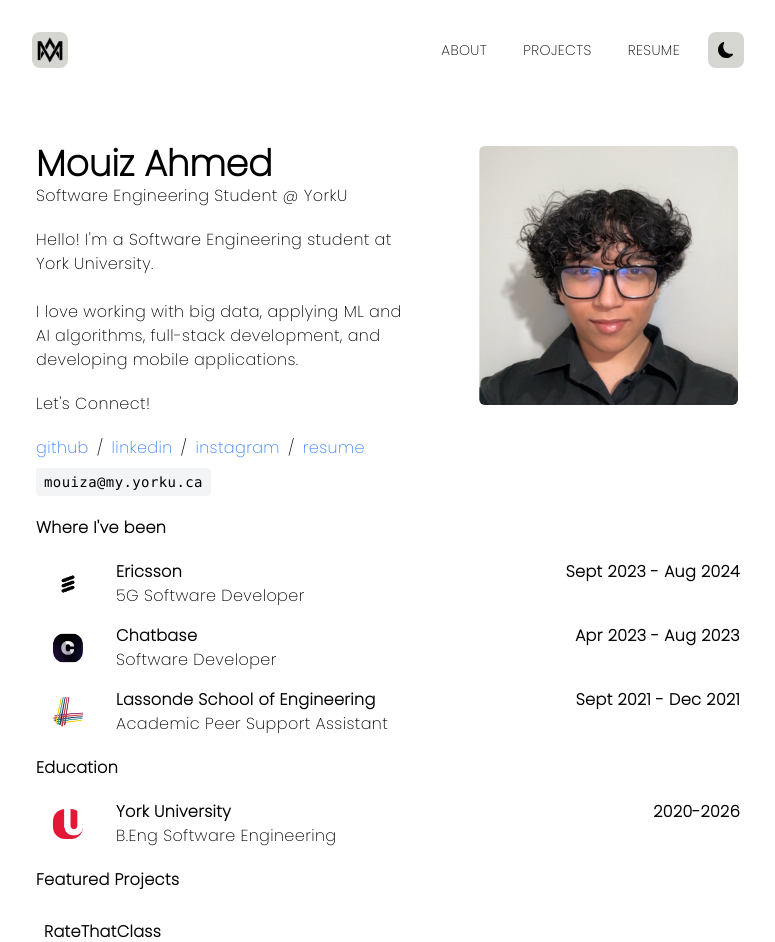
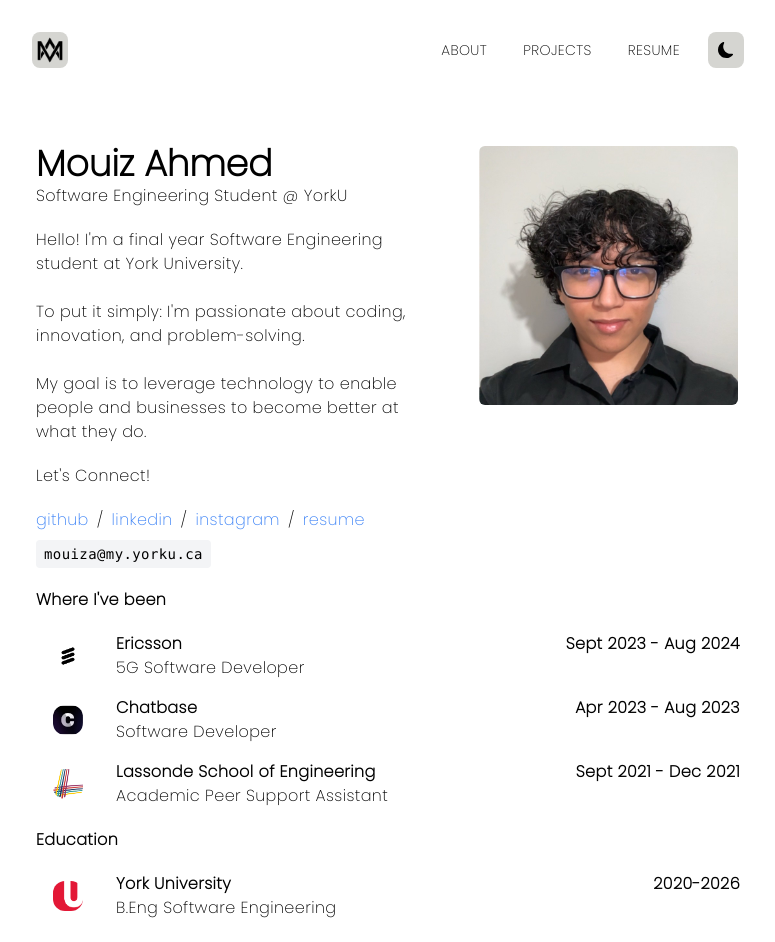
Before and after one commit to mouizahmed/portfolio, a Next.js app: page / in a window 1280 px wide. Shown: the top 942 px of the page, without its empty margins (252-1027 px from the left). Built offline with nearby package versions, Linux system fonts and the light colour scheme; no server answers.

Commit message:
updated bio

```diff
--- a/components/About.jsx
+++ b/components/About.jsx
@@ -31,9 +31,11 @@ const About = () => {
                     </div>
                     <div className="pl-5 pr-5 pt-5 dark:text-[#edede8]">
                         <div>
-                            <p>Hello! I&apos;m a Software Engineering student at York University.</p>
+                            <p>Hello! I&apos;m a final year Software Engineering student at York University.</p>
                             <br></br>
-                            <p>I love working with big data, applying ML and AI algorithms, full-stack development, and developing mobile applications.</p>
+                            <p>To put it simply: I&apos;m passionate about coding, innovation, and problem-solving.</p>
+                            <br></br>
+                            <p>My goal is to leverage technology to enable people and businesses to become better at what they do.</p>
                         </div>
                     </div>
                     <div className="pl-5 pr-5 pt-5 dark:text-[#edede8]">
--- a/components/Projects.jsx
+++ b/components/Projects.jsx
@@ -15,12 +15,12 @@ const Projects = () => {
     }, []);
 
     return (
-        <div className={`pl-5 pr-5 pt-5 transition-opacity duration-600 ${fadeState}`}>
+        <div id="projects" className={`pl-5 pr-5 pt-5 transition-opacity duration-600 ${fadeState}`}>
             <h3 className="pb-5">Featured Projects</h3>
             <Grid container spacing={2} columns={{ xs: 9, sm: 9, md: 9, lg: 9, xl: 9 }}>
                 <Project
                     projectLink="https://github.com/mouizahmed/ratethatclass"
-                    title="RateThatClass"
+                    title="RateThatClass.com"
                     tags={["ReactJS (NextJS)", "Node.js", "ExpressJS", "PostgreSQL", "API Design", "Jest", "AWS"]}
                     description="A full-stack web application for students to anonymously review their classes."
                 />
```
